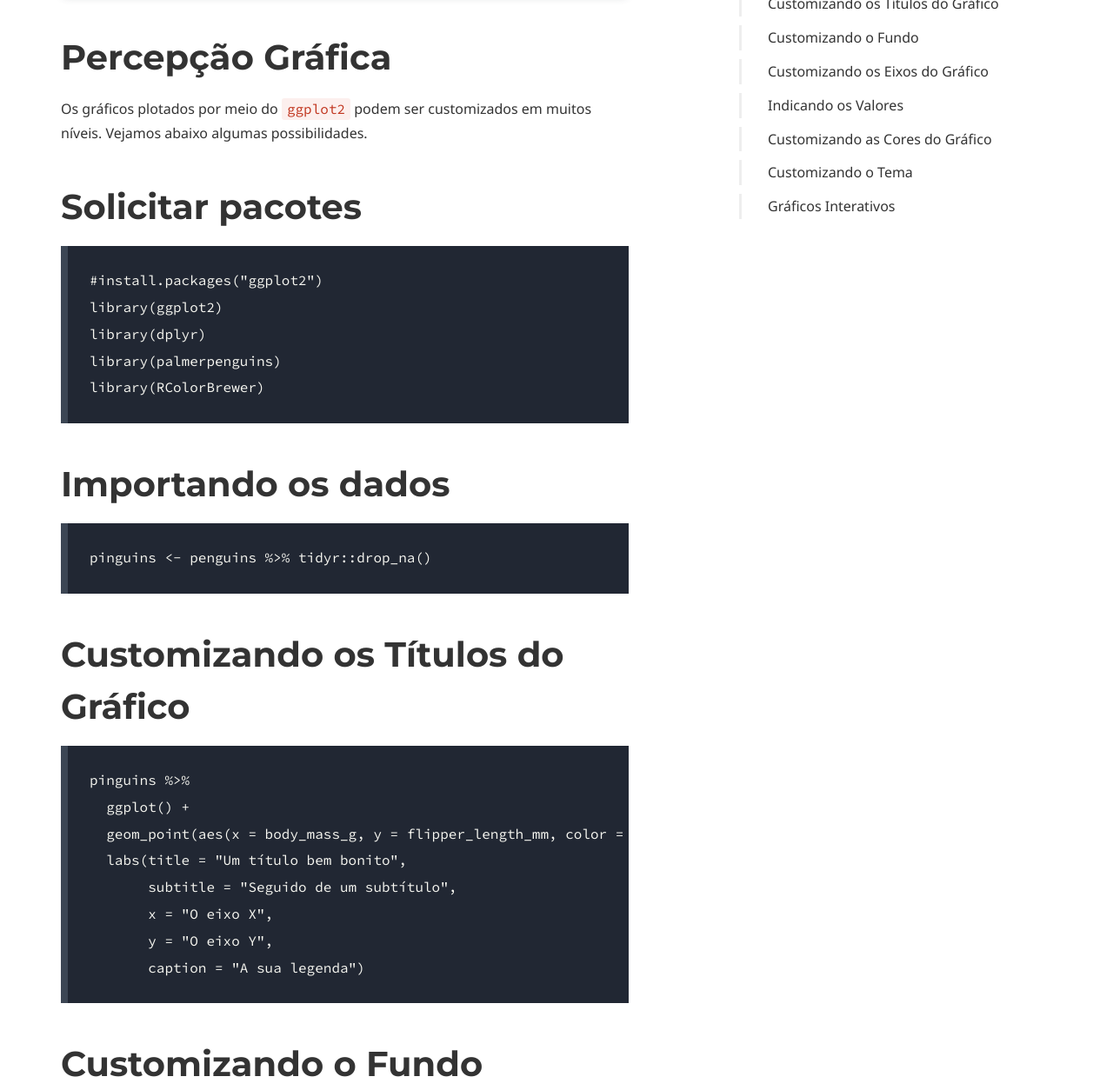
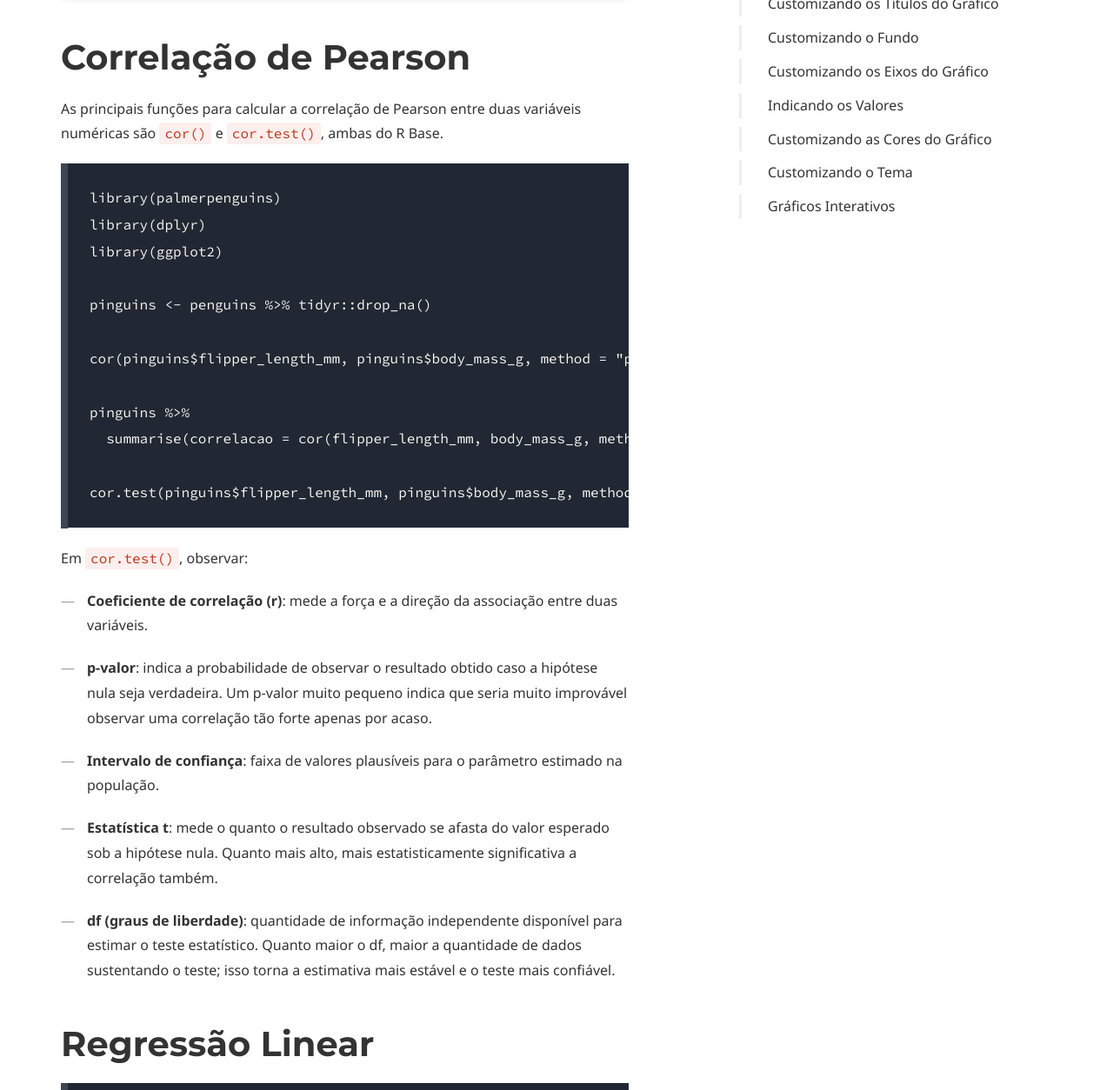
Before and after one commit to coLAB-UFF/docs, a Jekyll site: the page built from dataviz2_11.md, in a window 1280 px wide and 1400 px high, scrolled down 1005 px, cut to the strip 146-1400 px from the top of the window. Shown: the whole strip at 87% size. Built offline with Jekyll 4.4.1, drawn with Linux system fonts in a browser that asks for light colours; some web fonts are replaced; some of the changed text lies outside the part shown.

Commit message:
Update dataviz2_11.md

````diff
--- a/dataviz2_11.md
+++ b/dataviz2_11.md
@@ -33,28 +33,59 @@ page_nav:
  padding-bottom: 0; box-shadow: 0 2px 8px 0 rgba(63,69,81,0.16); margin-top: 1.6em; margin-bottom: 0.9em; overflow: hidden;
  border-radius: 8px; will-change: transform;">
   <iframe loading="lazy" style="position: absolute; width: 100%; height: 100%; top: 0; left: 0; border: none; padding: 0;margin: 0;"
-    src="https://www.canva.com/design/DAHKEVzUBmQ/1d9--1WcNGF4FxU4TUQM3w/view?embed" allowfullscreen="allowfullscreen" allow="fullscreen">
+    src="https://www.canva.com/design/DAHKtuw_qIA/zhQO2UMjmA08Wu-mZKO5_Q/view?embed" allowfullscreen="allowfullscreen" allow="fullscreen">
   </iframe>
 </div>
 
-# Percepção Gráfica
+# Correlação de Pearson
 
-Os gráficos plotados por meio do `ggplot2` podem ser customizados em muitos níveis. Vejamos abaixo algumas possibilidades.
-
-# Solicitar pacotes
+As principais funções para calcular a correlação de Pearson entre duas variáveis numéricas são `cor()` e `cor.test()`, ambas do R Base.
 
 ```
-#install.packages("ggplot2")
+library(palmerpenguins)
+library(dplyr)
 library(ggplot2)
-library(dplyr)
-library(palmerpenguins)
-library(RColorBrewer)
+
+pinguins <- penguins %>% tidyr::drop_na()
+
+cor(pinguins$flipper_length_mm, pinguins$body_mass_g, method = "pearson")
+
+pinguins %>%
+  summarise(correlacao = cor(flipper_length_mm, body_mass_g, method = "pearson"))
+
+cor.test(pinguins$flipper_length_mm, pinguins$body_mass_g, method = "pearson")
 ```
 
-# Importando os dados
+Em `cor.test()`, observar:
+
+* **Coeficiente de correlação (r)**: mede a força e a direção da associação entre duas variáveis.
+
+* **p-valor**: indica a probabilidade de observar o resultado obtido caso a hipótese nula seja verdadeira. Um p-valor muito pequeno indica que seria muito improvável observar uma correlação tão forte apenas por acaso.
+
+* **Intervalo de confiança**: faixa de valores plausíveis para o parâmetro estimado na população.
+
+* **Estatística t**: mede o quanto o resultado observado se afasta do valor esperado sob a hipótese nula. Quanto mais alto, mais estatisticamente significativa a correlação também.
+
+* **df (graus de liberdade)**: quantidade de informação independente disponível para estimar o teste estatístico. Quanto maior o df, maior a quantidade de dados sustentando o teste; isso torna a estimativa mais estável e o teste mais confiável.
+
+# Regressão Linear
 
 ```
 pinguins <- penguins %>% tidyr::drop_na()
+```
+
+# Matriz de Correlação
+
+Para gerar uma visualização de matriz de correlação, instale o pacote `corrplot`.
+
+```
+library(corrplot)
+
+pinguins <- penguins %>%
+  select(flipper_length_mm, body_mass_g, bill_length_mm, bill_depth_mm) %>%
+  drop_na()
+
+corrplot(cor(pinguins))
 ```
 
 # Customizando os Títulos do Gráfico
````
